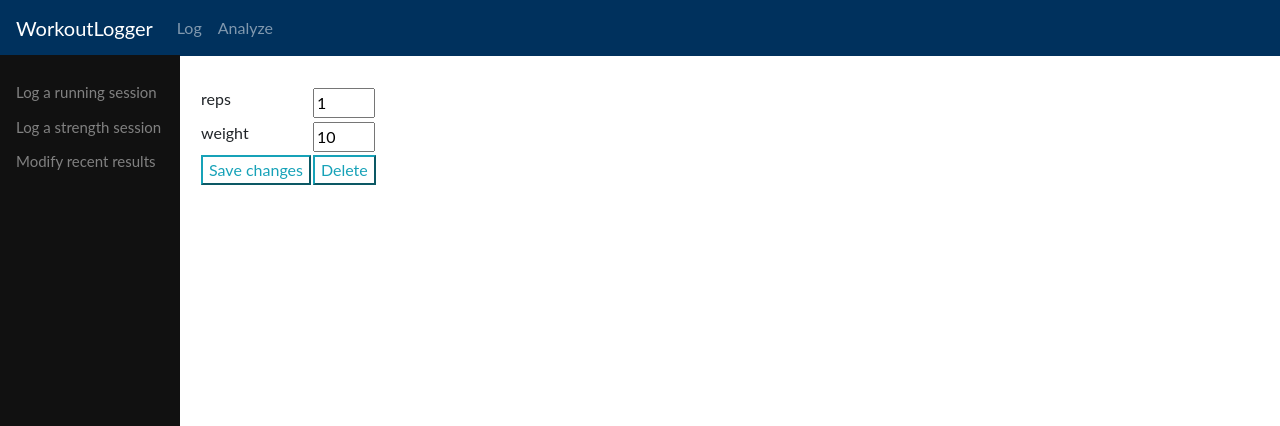
After one commit to korolainenriikka/WorkoutLogger-tsoha, a Flask app: page /results/modify_strength/1 in a window 1280 px wide. The commit adds this page. Shown: the top 426 px of the page. Run offline with Flask 2, Linux system fonts and the light colour scheme; a user stored in the database is signed in; tables that the repository leaves empty hold one stand-in row (values such as "Sample post"); some libraries are stand-ins or nearby versions.

Commit message:
modify workin

```diff
--- a/application/result/forms.py
+++ b/application/result/forms.py
@@ -17,9 +17,16 @@ class StrengthSessionForm(FlaskForm):
 	class Meta:
 		csrf = False
 
-class ModifyForm(FlaskForm):
-	distance = IntegerField(validators=[NumberRange(min=1, max=100000)])
-	time = StringField()
+class ModifyConditioningForm(FlaskForm):
+	distance = IntegerField("distance (m)", validators=[NumberRange(min=1, max=100000)])
+	time = StringField("time")
 
 	class Meta:
 		csrf = False
+
+class ModifyStrengthForm(FlaskForm):
+	reps = IntegerField("reps", validators=[NumberRange(min=1, max=15)])
+	weight = IntegerField("weight", validators=[NumberRange(min=1, max=50)])
+
+	class Meta:
+		csrf = False
--- a/application/result/log/views.py
+++ b/application/result/log/views.py
@@ -5,7 +5,7 @@ from flask_login import login_required, current_user
 
 from application import app, db
 from application.result.models import Result, Session, Conditioning, Strength, Workout
-from application.result.forms import ModifyForm, RunSessionForm, StrengthSessionForm
+from application.result.forms import ModifyConditioningForm, RunSessionForm, StrengthSessionForm, ModifyStrengthForm
 
 
 @app.route("/results/new_run/")
@@ -161,35 +161,25 @@ def return_recent_results():
 
 	return recent_sessions
 
-@app.route("/results/modify/<result_id>", methods=["GET", "POST"])
-@login_required
-def result_modify(result_id):
-	strength_result = Strength.query.filter_by(id=result_id).one_or_none()
-	if (strength_result is not None):
-		return render_template("result/log/modify.html", form=ModifyForm(distance_or_reps=Strength.query.get(
-			result_id).reps, time_or_weight=Strength.query.get(result_id).weight), result_id=result_id)
 
-
-
-
-@app.route("/results/save_modified/<result_id>", methods=["GET","POST"])
+@app.route("/results/modify_conditioning/<result_id>", methods=["GET","POST"])
 @login_required
 def result_modify_conditioning(result_id):
 	if request.method=="GET":
-		return render_template("result/log/modify.html",
-							   form=ModifyForm(distance=Conditioning.query.get(result_id).distance,
-											   time=Conditioning.query.get(result_id).time),
+		return render_template("result/log/modify_conditioning.html",
+							   form=ModifyConditioningForm(distance=Conditioning.query.get(result_id).distance,
+														   time=Conditioning.query.get(result_id).time),
 							   result_id=result_id)
 
-	form = ModifyForm(request.form)
+	form = ModifyConditioningForm(request.form)
 	try:
 		datetime.datetime.strptime(form.time.data, '%H:%M:%S')
 	except:
 		flash("Incorrect data format")
-		return render_template("result/log/modify.html", result_id=result_id, form=form)
+		return render_template("result/log/modify_conditioning.html", result_id=result_id, form=form)
 
 	if not form.validate():
-		return render_template("result/log/modify.html", result_id=result_id, form=form)
+		return render_template("result/log/modify_conditioning.html", result_id=result_id, form=form)
 
 	new_distance = request.form.get("distance")
 	new_time = request.form.get("time")
@@ -200,10 +190,28 @@ def result_modify_conditioning(result_id):
 
 	return redirect(url_for("list_recent"))
 
-@app.route("/results/modify/<result_id>", methods=["GET", "POST"])
+@app.route("/results/modify_strength/<result_id>", methods=["GET", "POST"])
 @login_required
 def result_modify_strength(result_id):
-	print("lol")
+	if request.method == "GET":
+		return render_template("result/log/modify_strength.html",
+							   form=ModifyStrengthForm(reps=Strength.query.get(result_id).reps,
+														   weight=Strength.query.get(result_id).weight),
+							   result_id=result_id)
+
+	form = ModifyStrengthForm(request.form)
+
+	if not form.validate():
+		return render_template("result/log/modify_strength.html", result_id=result_id, form=form)
+
+	new_sets = request.form.get("sets")
+	new_reps = request.form.get("reps")
+	s = Strength.query.get(result_id)
+	s.sets = new_sets
+	s.reps = new_reps
+	db.session().commit()
+
+	return redirect(url_for("list_recent"))
 
 
 @app.route("/results/<result_id>", methods=["GET", "POST"])
--- a/application/templates/result/log/modify.html
+++ b/application/templates/result/log/modify_conditioning.html
@@ -4,12 +4,14 @@
 <table>
 	<form method="POST" action="{{ url_for('result_modify_conditioning', result_id=result_id) }}">
 		<tr>
+			<td>{{ form.distance.label }}</td>
 			<td>{{ form.distance }}</td>
 			{% for error in form.distance.errors %}
 			<span style="color: red;">[{{ error }}]</span>
 			{% endfor %}
 		</tr>
 		<tr>
+			<td>{{ form.time.label }}</td>
 			<td>{{ form.time }}</td>
 			{% for error in form.time.errors %}
 			<span style="color: red;">[{{ error }}]</span>
--- /dev/null
+++ b/application/templates/result/log/modify_strength.html
@@ -0,0 +1,32 @@
+{% extends "result/log/base.html" %}
+
+{% block body %}
+<table>
+	<form method="POST" action="{{ url_for('result_modify_strength', result_id=result_id) }}">
+		<tr>
+			<td>{{ form.reps.label }}</td>
+			<td>{{ form.reps }}</td>
+			{% for error in form.reps.errors %}
+			<span style="color: red;">[{{ error }}]</span>
+			{% endfor %}
+		</tr>
+		<tr>
+			<td>{{ form.weight.label }}</td>
+			<td>{{ form.weight }}</td>
+			{% for error in form.weight.errors %}
+			<span style="color: red;">[{{ error }}]</span>
+			{% endfor %}
+		</tr>
+		<tr>
+			<td>
+				<button type="submit" name="submit_button" class="btn-outline-info">Save changes</button>
+			</td>
+	</form>
+	<td>
+		<form method="POST" action="{{ url_for('results_delete', result_id=result_id) }}">
+			<button type="submit" name="submit_button" class="btn-outline-info">Delete</button>
+		</form>
+	</td>
+	</tr>
+</table>
+{% endblock %}
```
